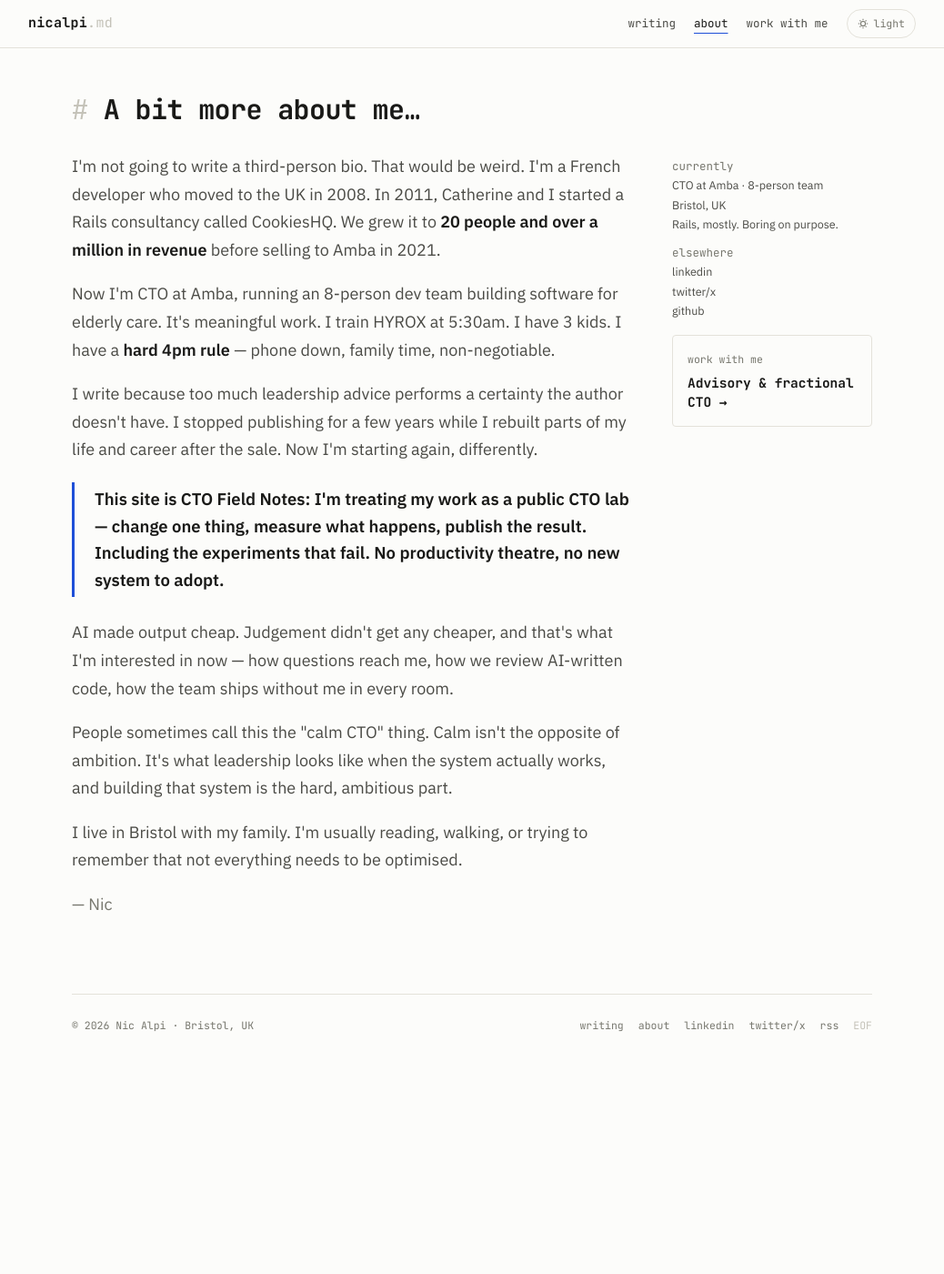
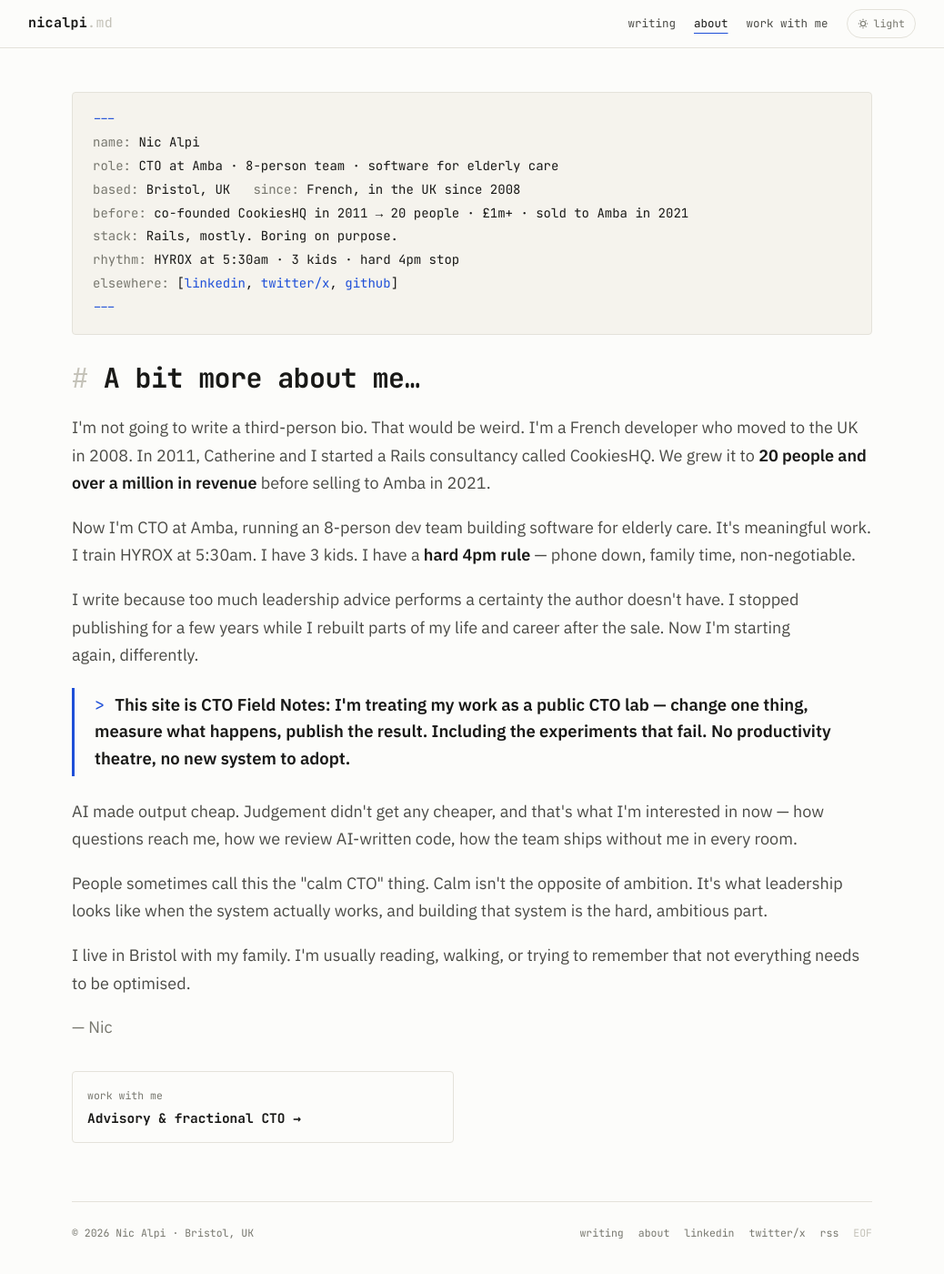
Before and after one commit to nicalpi/nicalpi.com, a Jekyll site: the page built from about.html, in a window 1280 px wide and 1400 px high. Shown: the whole window at 91% size, without its empty margins (121-1159 px from the left). Built offline with Jekyll 4.4.1, drawn with Linux system fonts in a browser that asks for light colours.

Commit message:
About page in the front-matter language
The facts column becomes a --- block (name, role, based, since, before,
stack, rhythm, elsewhere) above the heading; the prose runs full width;
the work-with-me card closes the page. Portrait shows beside the block
only when site.portrait_image is set. The quote is wrapped in <p> so it
carries the same mono ">" as post quotes.

Co-Authored-By: Claude Fable 5.1 <noreply@anthropic.com>

```diff
--- a/about.html
+++ b/about.html
@@ -6,41 +6,37 @@ permalink: /about/
 og_image: /assets/images/og/about.jpg
 ---
 
-<div class="page-head">
-  <h1 class="page-title"><span class="md-mark"># </span>A bit more about me…</h1>
+<div class="about-head{% if site.portrait_image %} has-portrait{% endif %}">
+  <div class="fm" aria-label="About Nic, as front matter">
+    <span class="fm-fence">---</span>
+    <span><span class="fm-k">name:</span> <span class="fm-v">Nic Alpi</span></span>
+    <span><span class="fm-k">role:</span> <span class="fm-v">CTO at Amba · 8-person team · software for elderly care</span></span>
+    <span><span class="fm-k">based:</span> <span class="fm-v">Bristol, UK</span> &nbsp; <span class="fm-k">since:</span> <span class="fm-v">French, in the UK since 2008</span></span>
+    <span><span class="fm-k">before:</span> <span class="fm-v">co-founded CookiesHQ in 2011 → 20 people · £1m+ · sold to Amba in 2021</span></span>
+    <span><span class="fm-k">stack:</span> <span class="fm-v">Rails, mostly. Boring on purpose.</span></span>
+    <span><span class="fm-k">rhythm:</span> <span class="fm-v">HYROX at 5:30am · 3 kids · hard 4pm stop</span></span>
+    <span><span class="fm-k">elsewhere:</span> <span class="fm-v">[<a href="https://www.linkedin.com/in/{{ site.linkedin_username }}/" class="fm-accent no-underline">linkedin</a>, <a href="https://twitter.com/{{ site.twitter_username }}" class="fm-accent no-underline">twitter/x</a>, <a href="https://github.com/{{ site.github_username }}" class="fm-accent no-underline">github</a>]</span></span>
+    <span class="fm-fence">---</span>
+  </div>
+  {% if site.portrait_image %}
+  <img src="{{ site.portrait_image }}" alt="Photo of Nic Alpi" class="about-portrait" width="240" height="280">
+  {% endif %}
 </div>
 
-<div class="about-grid">
+<h1 class="page-title about-title"><span class="md-mark"># </span>A bit more about me…</h1>
+
 <div class="prose">
   <p>I'm not going to write a third-person bio. That would be weird. I'm a French developer who moved to the UK in 2008. In 2011, Catherine and I started a Rails consultancy called CookiesHQ. We grew it to <strong>20 people and over a million in revenue</strong> before selling to Amba in 2021.</p>
   <p>Now I'm CTO at Amba, running an 8-person dev team building software for elderly care. It's meaningful work. I train HYROX at 5:30am. I have 3 kids. I have a <strong>hard 4pm rule</strong> — phone down, family time, non-negotiable.</p>
   <p>I write because too much leadership advice performs a certainty the author doesn't have. I stopped publishing for a few years while I rebuilt parts of my life and career after the sale. Now I'm starting again, differently.</p>
-    <blockquote>This site is CTO Field Notes: I'm treating my work as a public CTO lab — change one thing, measure what happens, publish the result. Including the experiments that fail. No productivity theatre, no new system to adopt.</blockquote>
+  <blockquote><p>This site is CTO Field Notes: I'm treating my work as a public CTO lab — change one thing, measure what happens, publish the result. Including the experiments that fail. No productivity theatre, no new system to adopt.</p></blockquote>
   <p>AI made output cheap. Judgement didn't get any cheaper, and that's what I'm interested in now — how questions reach me, how we review AI-written code, how the team ships without me in every room.</p>
   <p>People sometimes call this the "calm CTO" thing. Calm isn't the opposite of ambition. It's what leadership looks like when the system actually works, and building that system is the hard, ambitious part.</p>
   <p>I live in Bristol with my family. I'm usually reading, walking, or trying to remember that not everything needs to be optimised.</p>
   <p class="text-muted">— Nic</p>
 </div>
 
-  <aside class="about-side">
-    {% if site.portrait_image %}
-    <img src="{{ site.portrait_image }}" alt="Photo of Nic Alpi" class="about-portrait" width="220" height="260">
-    {% endif %}
-
-    <dl class="about-facts{% unless site.portrait_image %} about-facts-first{% endunless %}">
-      <dt>currently</dt>
-      <dd>CTO at Amba · 8-person team</dd>
-      <dd>Bristol, UK</dd>
-      <dd>Rails, mostly. Boring on purpose.</dd>
-      <dt>elsewhere</dt>
-      <dd><a href="https://www.linkedin.com/in/{{ site.linkedin_username }}/" class="no-underline">linkedin</a></dd>
-      <dd><a href="https://twitter.com/{{ site.twitter_username }}" class="no-underline">twitter/x</a></dd>
-      <dd><a href="https://github.com/{{ site.github_username }}" class="no-underline">github</a></dd>
-    </dl>
-
-    <a href="/contact/" class="xcard">
+<a href="/contact/" class="xcard about-cta">
   <span class="xcard-kicker">work with me</span>
   <span class="xcard-title">Advisory &amp; fractional CTO →</span>
 </a>
-  </aside>
-</div>
```
Also changed, not shown: _assets/main.css (+12 -46 lines), assets/main.css. Lines whose indentation alone changed are shown as unchanged.
